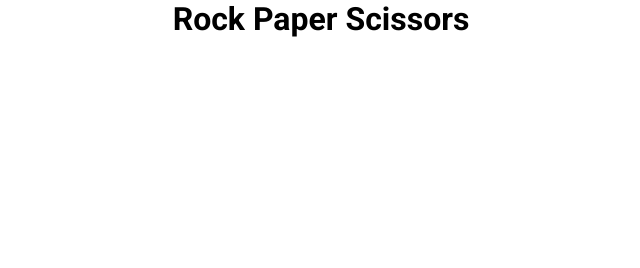
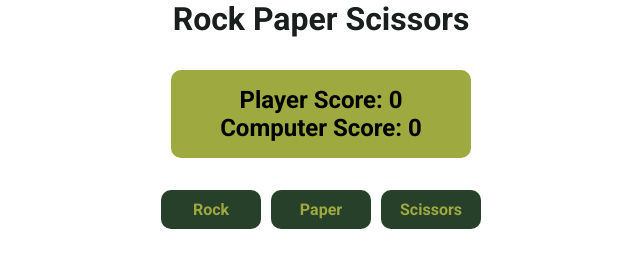
Before and after one commit to savawebdev/odin-rock-paper-scissors, a plain HTML site: page index.html in a window 1280 px wide. Shown: the whole page, without its empty margins (319-959 px from the left). Drawn offline with Linux system fonts and the light colour scheme.

Commit message:
Added score board and buttons for player choice

```diff
--- a/index.html
+++ b/index.html
@@ -9,6 +9,17 @@
   </head>
   <body>
     <h1 class="page-title">Rock Paper Scissors</h1>
+
+    <div class="score">
+      <h2>Player Score: <span id="player-score">0</span></h2>
+      <h2>Computer Score: <span id="computer-score">0</span></h2>
+    </div>
+
+    <div class="choices">
+      <button class="btn" id="rock">Rock</button>
+      <button class="btn" id="paper">Paper</button>
+      <button class="btn" id="scissors">Scissors</button>
+    </div>
     <script src="script.js"></script>
   </body>
 </html>
--- a/style.css
+++ b/style.css
@@ -9,4 +9,38 @@
 
 .page-title {
   text-align: center;
+  color: #181f1c;
 }
+
+.score {
+  margin: 2rem auto 0;
+  padding: 1rem;
+  width: 300px;
+  background-color: #9ea93f;
+  text-align: center;
+  border-radius: 10px;
+}
+
+.choices {
+  margin-top: 2rem;
+  display: flex;
+  justify-content: center;
+  gap: 10px;
+}
+
+.btn {
+  padding: 10px 0;
+  width: 100px;
+  background-color: #274029;
+  border: none;
+  border-radius: 10px;
+  font-size: 1rem;
+  font-weight: bold;
+  color: #9ea93f;
+  cursor: pointer;
+  transition: opacity 0.15s ease-in;
+}
+
+.btn:hover {
+  opacity: 0.7;
+}
```
